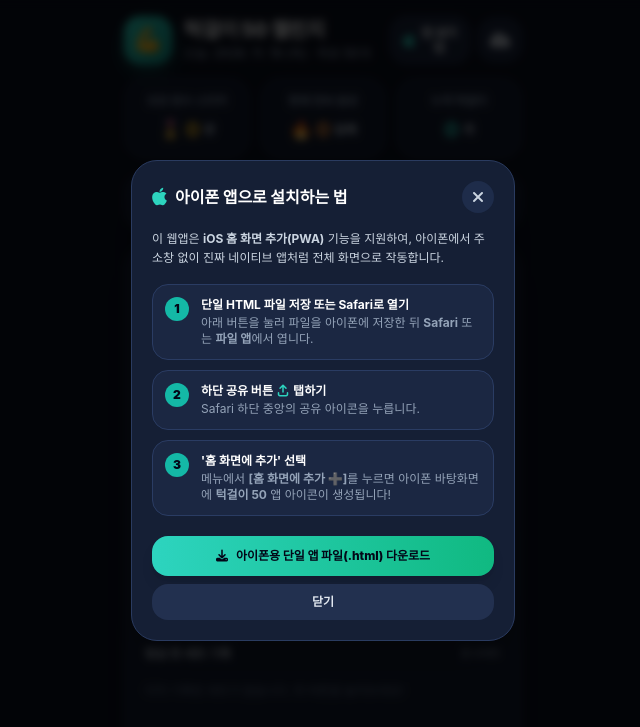
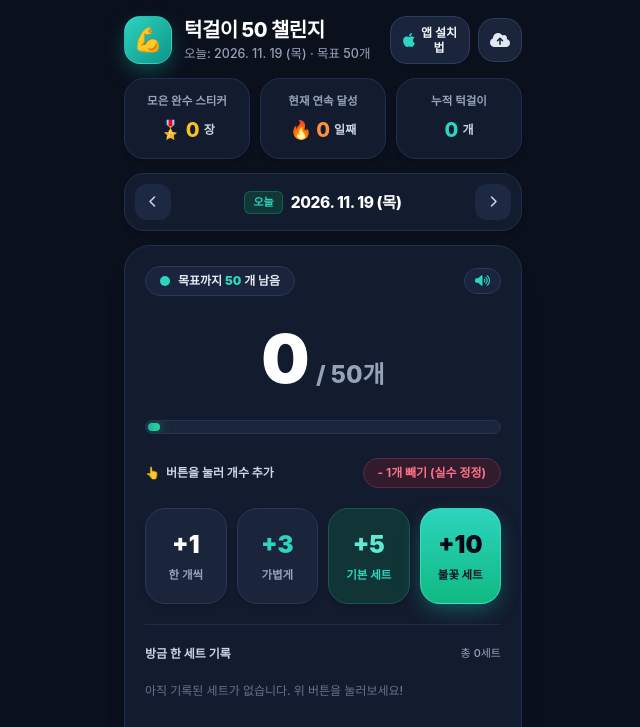
Before and after one commit to tailfish1285/pullup50, a plain HTML site: page index.html in a window 1280 px wide. Shown: the top 727 px of the page, without its empty margins (317-957 px from the left). Drawn offline with nearby package versions, Linux system fonts and the light colour scheme; a web font is replaced by a local one.

Commit message:
Update index.html

```diff
--- a/index.html
+++ b/index.html
@@ -1,5 +1,6 @@
 <!DOCTYPE html>
-<html lang="ko" class="dark"><head><head><link rel="apple-touch-icon" href="IMG_0473.jpeg"><script
+<html lang="ko" class="dark"><head><head><link rel="apple-touch-icon" href="IMG_0473.jpeg"><script>(function(){var n=0,i=setInterval(function(){if(document.body&&document.body.textContent.includes('아이폰 앱으로 설치하는 법')){var b=Array.from(document.querySelectorAll('button')).find(function(e){return e.textContent.trim()==='닫기'});if(b){b.click();clearInterval(i)}}if(++n>50)clearInterval(i)},100)})();</script>
+<script
 <script data-bard-client-injected="true">(function(firebaseConfig, initialAuthToken, appId) {
         window.__firebase_config = firebaseConfig;
         window.__initial_auth_token = initialAuthToken;
```
